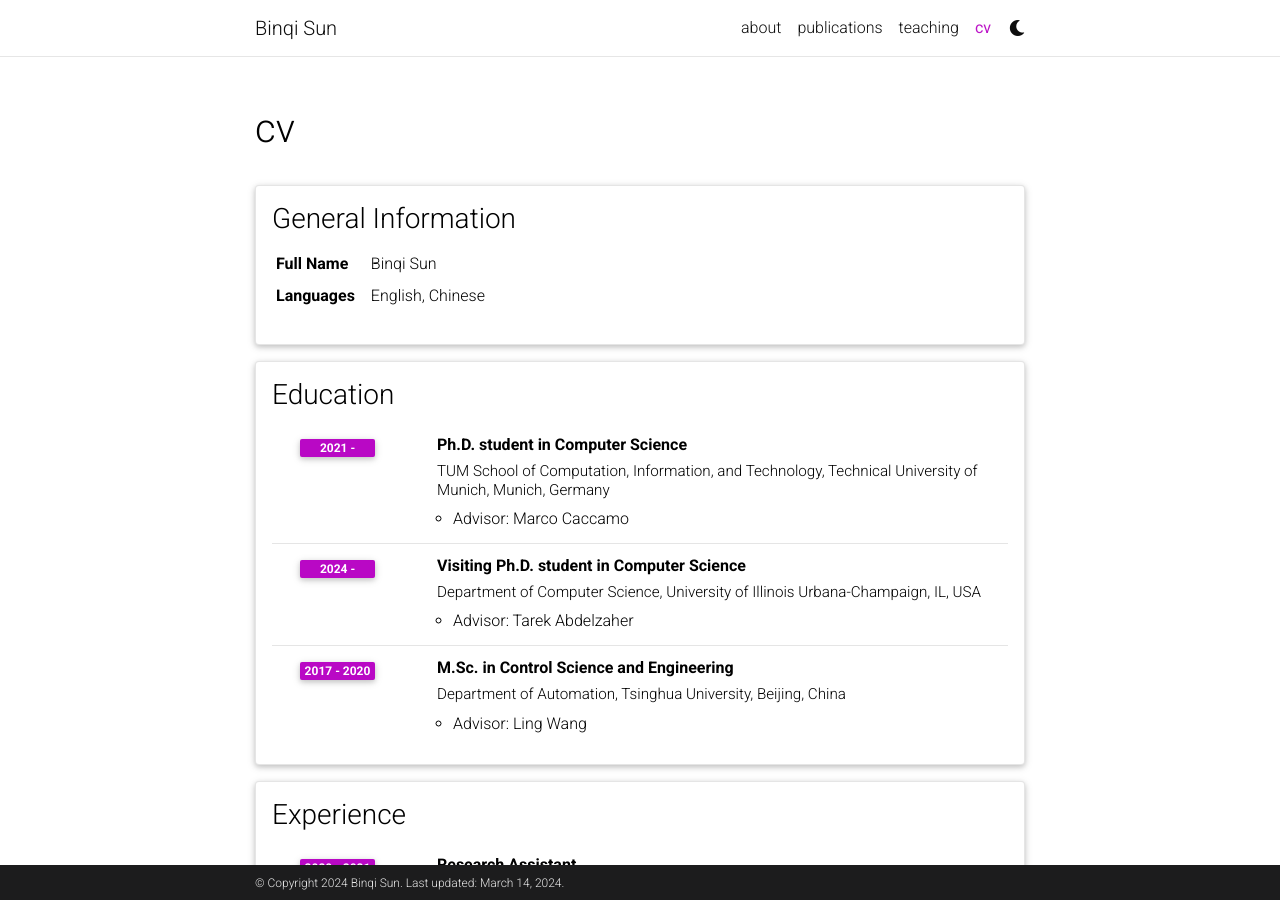
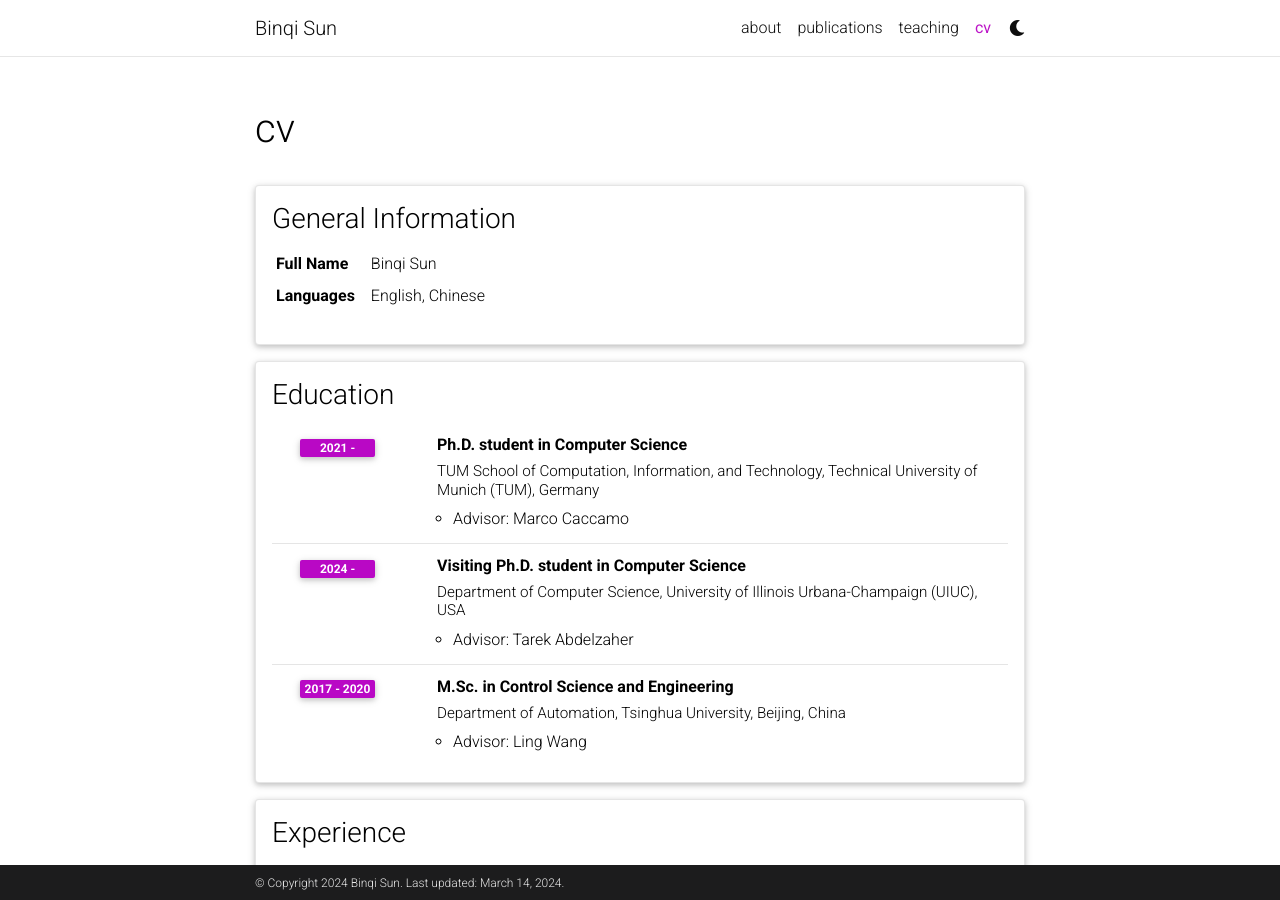
Before and after one commit to binqi-sun/binqi-sun.github.io, a Jekyll site: the page built from _pages/cv.md, in a window 1280 px wide and 900 px high. Built offline with Jekyll 4.4.1, drawn with Linux system fonts in a browser that asks for light colours; comment, search, counter and statistics services are not loaded; a style sheet for code colours, icons or effects is not loaded.

Commit message:
update cv and pub

```diff
--- a/_data/cv.yml
+++ b/_data/cv.yml
@@ -10,13 +10,13 @@
   type: time_table
   contents:
     - title: Ph.D. student in Computer Science
-      institution: TUM School of Computation, Information, and Technology, Technical University of Munich, Munich, Germany
+      institution: TUM School of Computation, Information, and Technology, Technical University of Munich (TUM), Germany
       year: 2021 -
       description:
         - "Advisor: Marco Caccamo"
         # - Research on the intersection of real-time systems and machine learning
     - title: Visiting Ph.D. student in Computer Science
-      institution: Department of Computer Science, University of Illinois Urbana-Champaign, IL, USA
+      institution: Department of Computer Science, University of Illinois Urbana-Champaign (UIUC), USA
       year: 2024 -
       description:
         - "Advisor: Tarek Abdelzaher"
```
